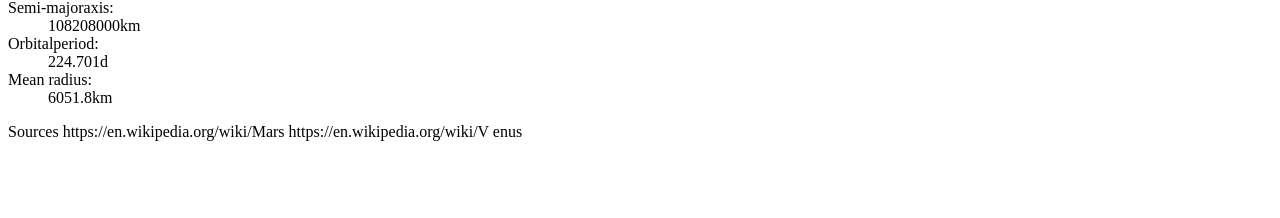
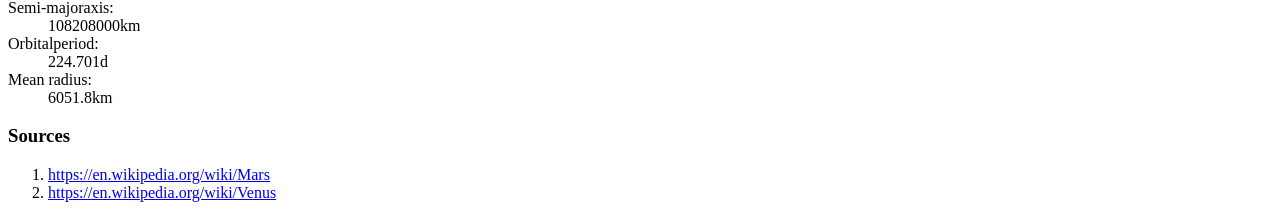
Before and after one commit to SarahDowling/planets-assignment, a plain HTML site: page index.html in a window 1280 px wide. Shown: the part 879-1097 px from the top of the page. Before the commit the page ends 1028 px from the top, so only its background shows below. Drawn offline with Linux system fonts and the light colour scheme.

Commit message:
Formatted sources and made an aside

```diff
--- a/index.html
+++ b/index.html
@@ -58,5 +58,8 @@
 	<dd><data>6051.8km</data></dd>
 </dl>
 
-Sources
-https://en.wikipedia.org/wiki/Mars https://en.wikipedia.org/wiki/V enus
+<aside>
+	<h3>Sources</h3>
+	<ol>
+		<li><a href="https://en.wikipedia.org/wiki/Mars">https://en.wikipedia.org/wiki/Mars</a></li>
+		<li><a href="https://en.wikipedia.org/wiki/Venus">https://en.wikipedia.org/wiki/Venus</a></li>
```
